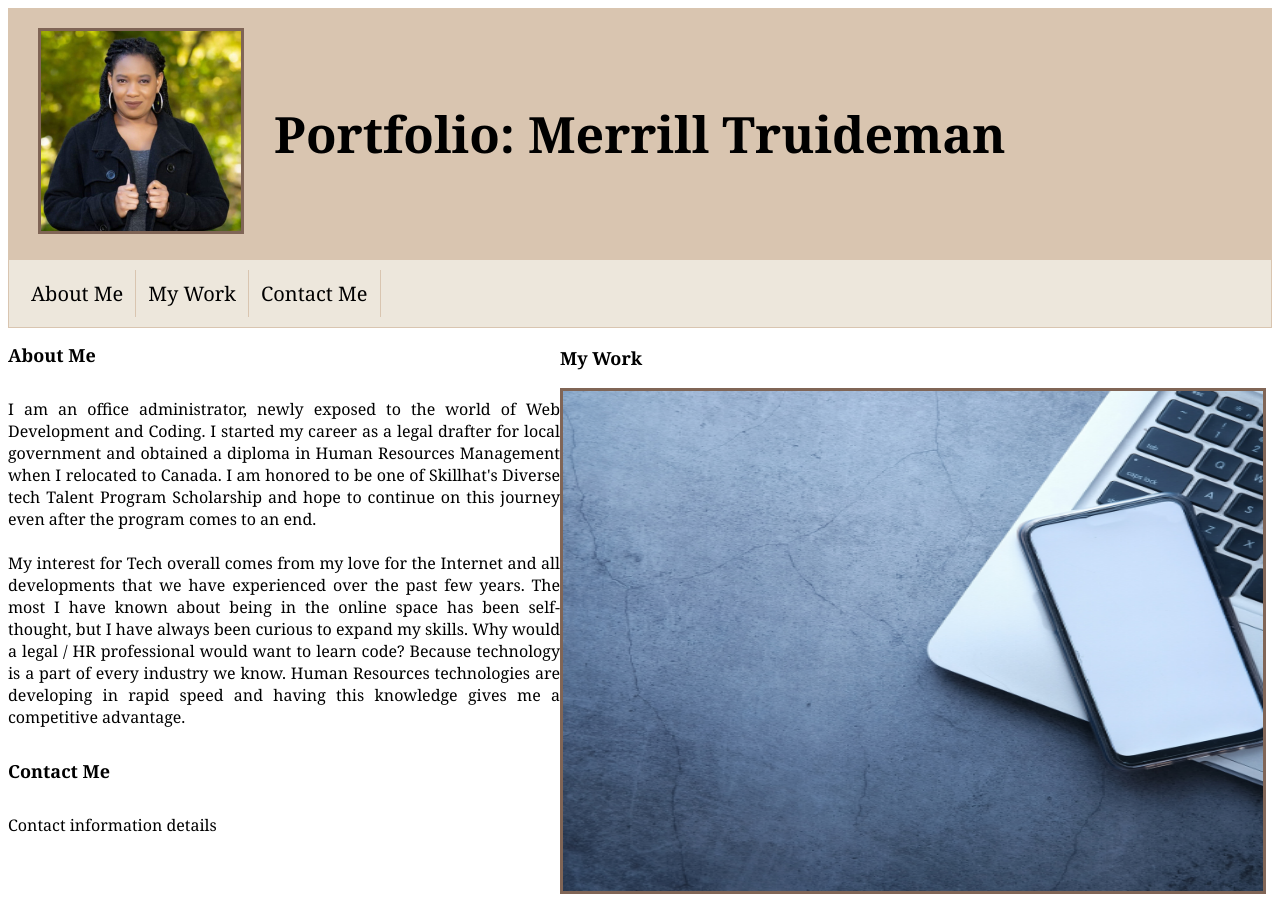
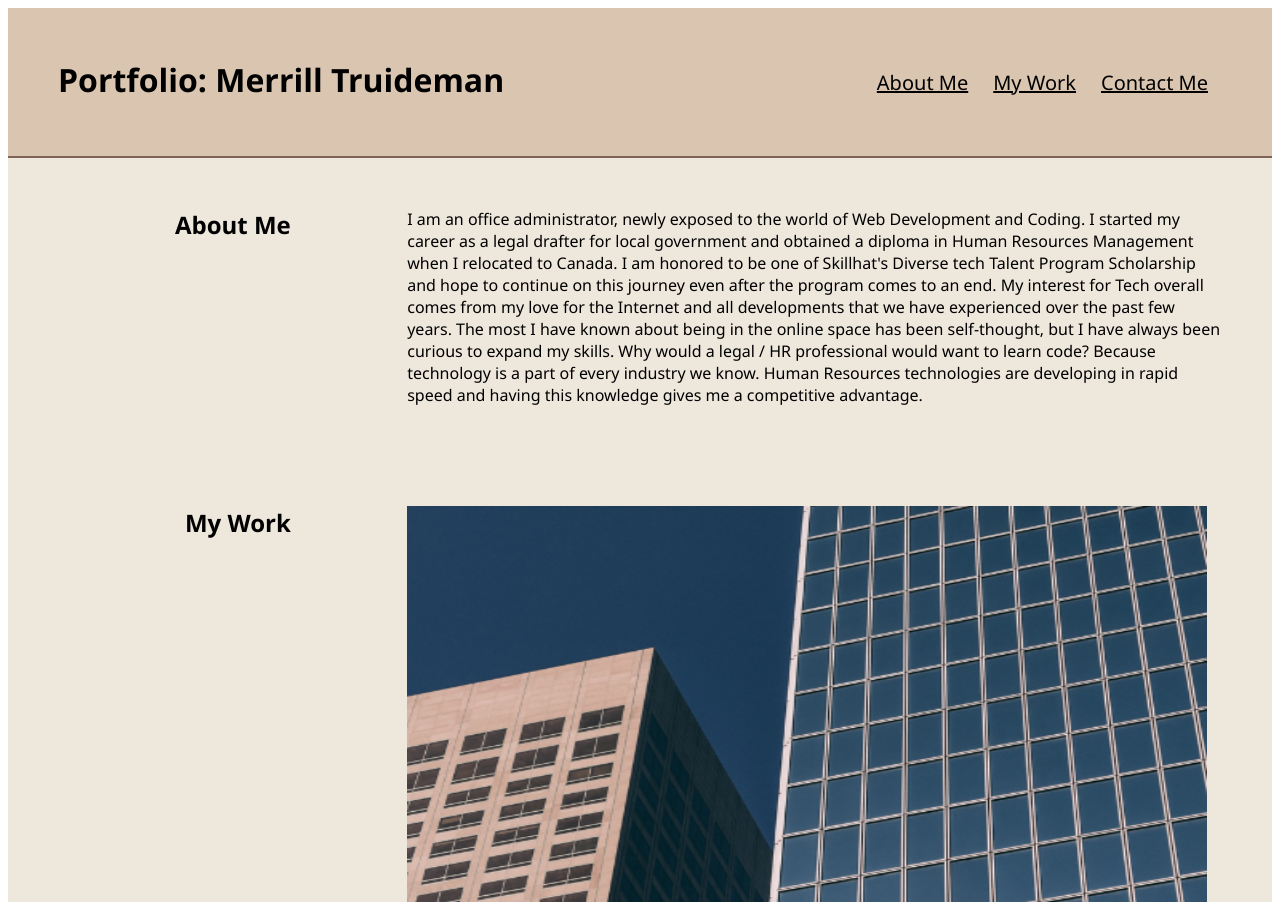
Before and after one commit to Mer-trui-web-dev/bio_boost, a plain HTML site: page index.html in a window 1280 px wide. Shown: the top 902 px of the page. Drawn offline with Linux system fonts and the light colour scheme.

Commit message:
Second modification to bio boost

```diff
--- a/index.html
+++ b/index.html
@@ -9,50 +9,53 @@
 
 <body>
    <header class="flex-header">
-    <div class="image">
-    <img src="profile pic.jpeg" alt="Profile Picture Merrill" width="200px" height="200px">
+        <div class="header-description">
+        <b>Portfolio: Merrill Truideman</b>
         </div>
-    <div class="header-description">
-    <h1 id="main-h1">Portfolio: Merrill Truideman</h1>
+
+        <div class="ul">
+            <ul>
+                <li><a href="#">About Me</a></li>
+                <li><a href="#">My Work</a></li>
+                <li><a href="#">Contact Me</a></li>
+            </ul>
         </div>
    </header>
 
-   <ul>
-    <li><a href="">About Me</a></li>
-    <li><a href="#">My Work</a></li>
-    <li><a href="#">Contact Me</a></li>
-   </ul>
-
-<div class="flex-container">
-   <section class="main-info">
-    <h1>About Me</h1>
-    <p>I am an office administrator, newly exposed to the world of Web Development and Coding. I started my career as a legal
+   <div class="flex-main">
+    <section class="inner">
+        <div class="head">About Me</div>
+        <div class="body">I am an office administrator, newly exposed to the world of Web Development and Coding. I started my career as a legal
             drafter for local government and obtained a diploma in Human Resources Management when I relocated to Canada.
             I am honored to be one of Skillhat's Diverse tech Talent Program Scholarship and hope to continue on this journey
-        even after the program comes to an end. <br> <br>
+            even after the program comes to an end.
             My interest for Tech overall comes from my love for the Internet and all developments that we have experienced over the past few years.
             The most I have known about being in the online space has been self-thought, but I have always been curious to expand my skills.
             Why would a legal / HR professional would want to learn code? Because technology is a part of every industry we know.
-        Human Resources technologies are developing in rapid speed and having this knowledge gives me a competitive advantage.</p>
-
-    <h1>Contact Me</h1>
-    <p>Contact information details</p>
+            Human Resources technologies are developing in rapid speed and having this knowledge gives me a competitive advantage.</div>
     </section>
 
-   <section class="work-info">
-    <section class="image-1">
-    <h1>My Work</h1>
-    <img id="image1" src="tru services project thumbnail.png" alt="main project thumbnail" width="700px" height="500px">
+    <section class="inner">
+        <div class="head">My Work</div>
+        <div class="body">
+            <img src="procon project thumbnail.png" alt="procon" width="800px" height="600px">
+        </div>
+        <div class="body">
+            <img src="tru services project thumbnail.png" alt="tru" width="400px" height="350px">
+            <img src="courting project thumbnail.png" alt="courting" width="400px" height="350px">
+        </div>
     </section>
-    <section class="image-2and3">
-    <img id="image2" src="procon project thumbnail.png" alt="second project thumbnail" width="345px" height="250px">
-    <img id="image3" src="courting project thumbnail.png" alt="third project thumbnail" width="345px" height="250px">
-    </section>
+
+    <section class="inner">
+        <div class="head">Contact Information</div>
+        <div class="body">
+           LinkedIn&nbsp;&nbsp;&nbsp;&nbsp;&nbsp;GitHub
+        </div>
     </section>
 </div>
 
    <footer class="flex-footer">
-    &copy; 2024, All Rights Reserved.
+    <p>&copy; 2024, All Rights Reserved.</p>
    </footer>
 </body>
 
--- a/style.css
+++ b/style.css
@@ -1,38 +1,25 @@
 body {
-font-family: "georgia";
+font-family: 'Segoe UI', Tahoma, Geneva, Verdana, sans-serif;
 }
 
 .flex-header {
 background-color: #D9C5B0;
-padding: 20px;
+padding: 50px;
 display: flex;
 flex-direction: row;
-}
-
-.image {
-    padding-left: 10px;
-    padding-right: 30px;
+justify-content: space-between;
+border-bottom: solid 2px #806556;
 }
 
 .header-description {
-    align-self: center;
-}
-
-#main-h1 {
-    font-size: 50px;
-}
-
-h1 {
-    font-size: large;
+    font-size: xx-large;
 }
 
 ul {
     list-style-type: none;
     margin: 0;
-    padding: 10px;
-    overflow: hidden;
-    background-color: #EDE7DC;
     border: 1px solid #D9C5B0;
+    align-self: flex-end;
 }
 
 li {
@@ -45,7 +32,6 @@ li a {
     display: block;
     text-align: center;
     padding: 10px 12px;
-    text-decoration: none;
     color: black;
 }
 
@@ -53,38 +39,32 @@ li a:hover {
     background-color: #806556;
 }
 
-.flex-container {
+.flex-main {
     display: flex;
-    flex-direction: row;
-    justify-content: space-around;
-    padding-bottom: 10px;
-    align-items: flex-start;
+    flex-direction: column;
+    background-color: #EDE7DC;
 }
 
-.main-info {
-display: flex;
-flex-direction: column;
-width: 50%;
-text-align: justify;
+.inner {
+    padding: 50px;
 }
 
-.work-info {
-display: flex;
-flex-direction: column;
-gap: 0.5rem;
+.head {
+    float: left;
+    width: 20%;
+    text-align: right;
+    font-size: x-large;
+    font-weight: bold;
 }
 
-img {
-    border: solid 3px #806556;
-}
-
-.image-2and3 {
-display: flex;
-gap: 10px;
+.body {
+    float: right;
+    width: 70%;
 }
 
 .flex-footer {
+    display: flex;
     background-color: #D9C5B0;
     padding: 20px;
-    text-align: center;
+    border-top: solid 2px #806556;
 }
```
Lines whose indentation alone changed are shown as unchanged.
